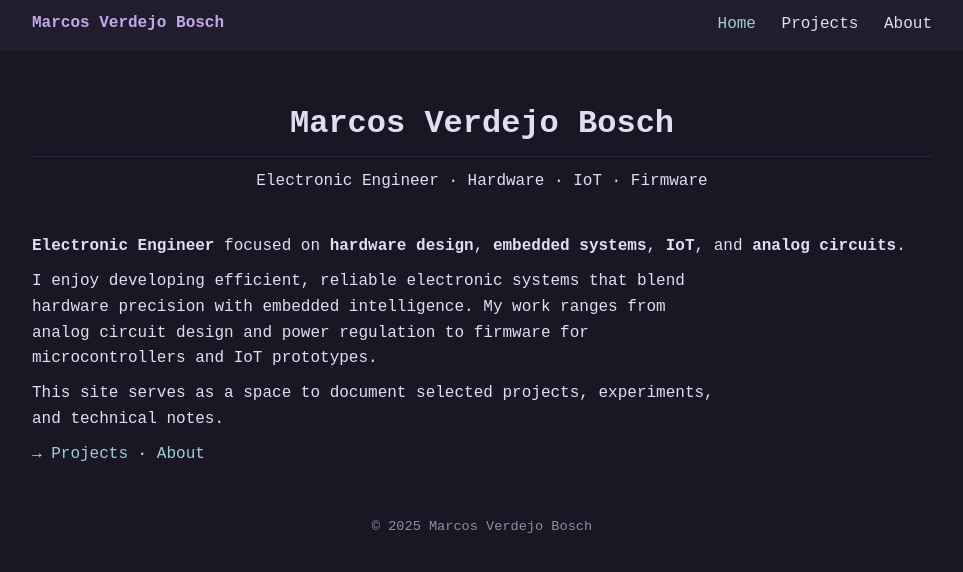
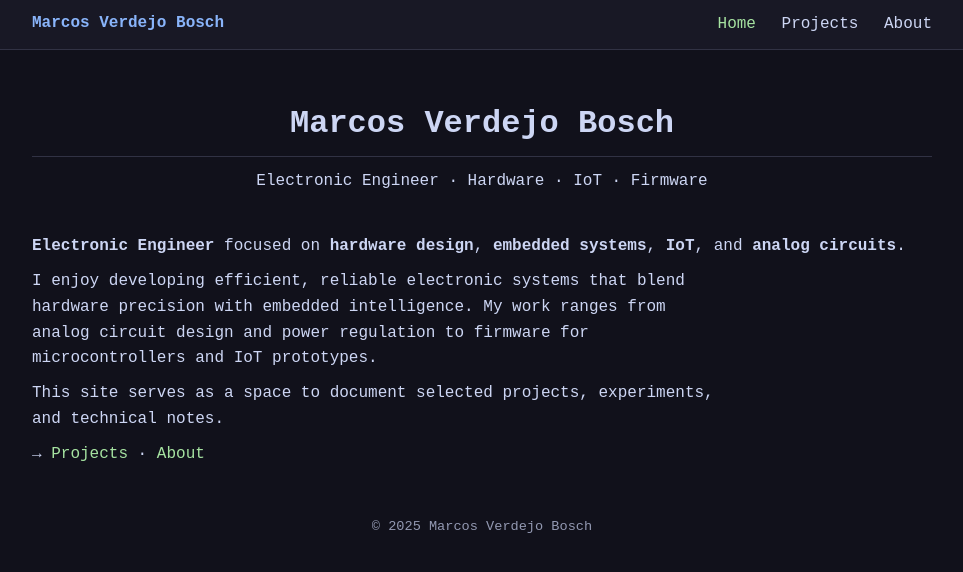
Before and after one commit to MarcosVerde/MarcosVerde.github.io, a Jekyll site: the page built from index.md, in a window 1280 px wide. Shown: the top 572 px of the page, without its empty margins (158-1121 px from the left). Built offline with Jekyll 4.4.1, drawn with Linux system fonts in a browser that asks for light colours.

Commit message:
Update style.css
Apply high-contrast Catppuccin-style palette with Hack font

```diff
--- a/assets/css/style.css
+++ b/assets/css/style.css
@@ -1,27 +1,20 @@
 /* --------------------------------------------------------------
-   Rosé Pine theme (dark)
+   Dark theme using provided palette (Catppuccin-style)
+   Focus: high legibility (strong contrast)
    Font: Hack (fallbacks to monospace)
-   Palette from https://rosepinetheme.com
 -------------------------------------------------------------- */
 
 :root {
-  /* Rosé Pine core colors */
-  --bg: #191724;          /* base */
-  --bg-alt: #1f1d2e;      /* surface / navbar */
-  --fg: #e0def4;          /* text */
-  --muted: #908caa;       /* muted / secondary */
-  --line: #26233a;        /* subtle borders */
+  /* Base tones from the palette */
+  --bg: #11111b;        /* main background (darkest) */
+  --bg-alt: #181825;    /* navbar / panels */
+  --fg: #cdd6f4;        /* main text (very light) */
+  --muted: #9399b2;     /* secondary text */
+  --line: #313244;      /* borders / separators */
 
-  --love: #eb6f92;
-  --gold: #f6c177;
-  --rose: #ebbcba;
-  --pine: #31748f;
-  --foam: #9ccfd8;
-  --iris: #c4a7e7;
-
-  /* Site accents */
-  --accent: var(--iris);  /* main accent: soft purple */
-  --accent-alt: var(--foam); /* secondary accent: cyan */
+  /* Accents from the palette */
+  --accent: #89b4fa;    /* primary accent: bright blue */
+  --accent-alt: #a6e3a1;/* secondary accent: soft green */
 }
 
 /* Base layout */
@@ -50,14 +43,14 @@ main {
 /* Links */
 
 a {
-  color: var(--accent-alt);
+  color: var(--accent-alt);                     /* green, good contrast */
   text-decoration: none;
   border-bottom: 1px dotted transparent;
   transition: color 0.15s ease, border-color 0.15s ease;
 }
 
 a:hover {
-  color: var(--accent);
+  color: var(--accent);                         /* blue on hover */
   border-bottom-color: var(--accent);
 }
 
@@ -68,7 +61,7 @@ h2,
 h3 {
   margin-top: 2rem;
   margin-bottom: 0.75rem;
-  color: var(--fg);  /* same tone as main text */
+  color: var(--fg);                             /* same light text */
 }
 
 h1 {
@@ -114,10 +107,11 @@ li {
   align-items: center;
 }
 
-/* Top-left title (site.title) */
+/* Top-left title */
+
 .nav-title {
   font-weight: 700;
-  color: var(--accent);   /* Rosé Pine iris */
+  color: var(--accent);                         /* bright blue */
   text-decoration: none;
 }
 
@@ -131,7 +125,7 @@ li {
 
 .nav-links a:hover,
 .nav-links a.active {
-  color: var(--accent-alt); /* foam */
+  color: var(--accent-alt);                     /* green highlight */
 }
 
 /* Home page: center main title */
```
